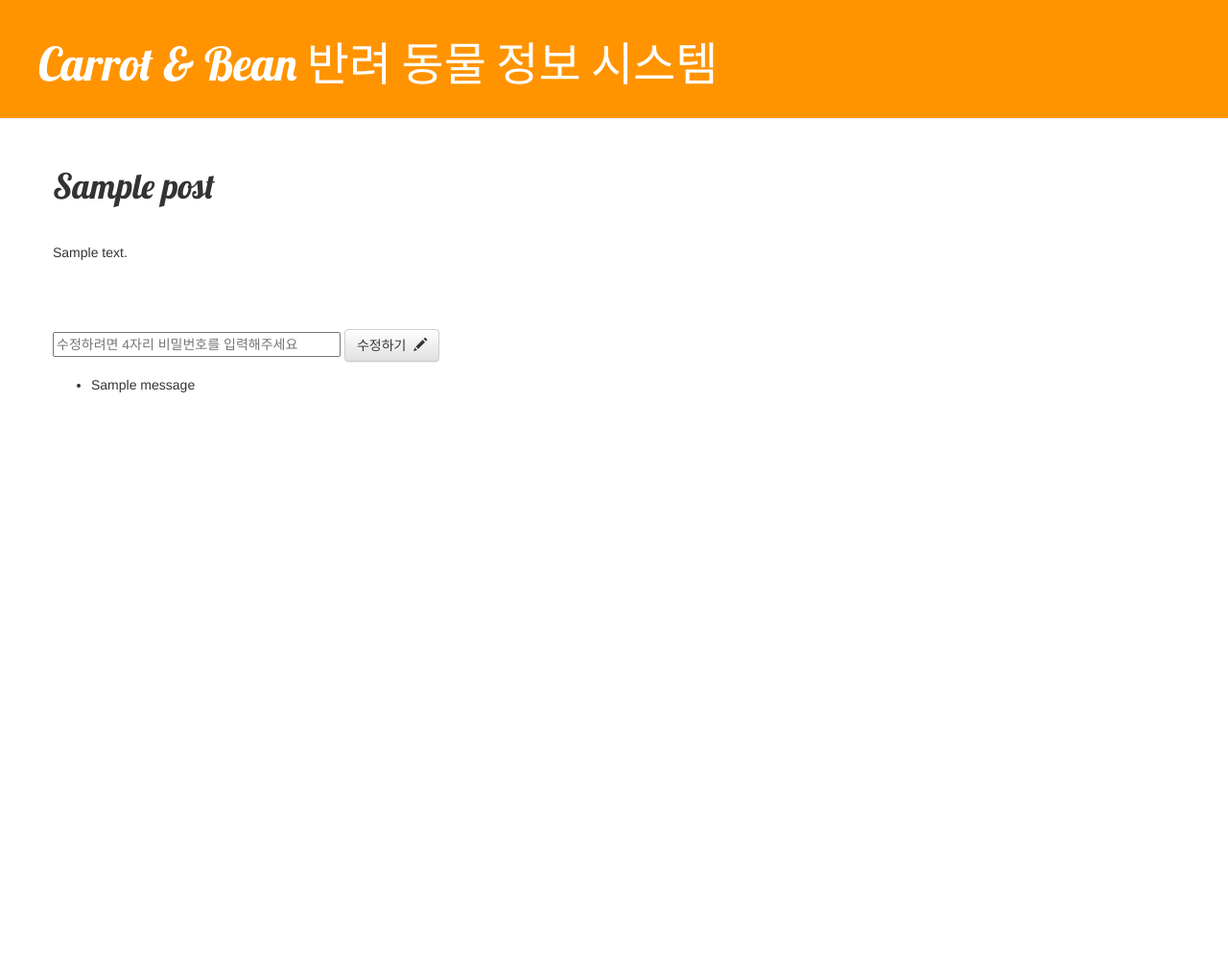
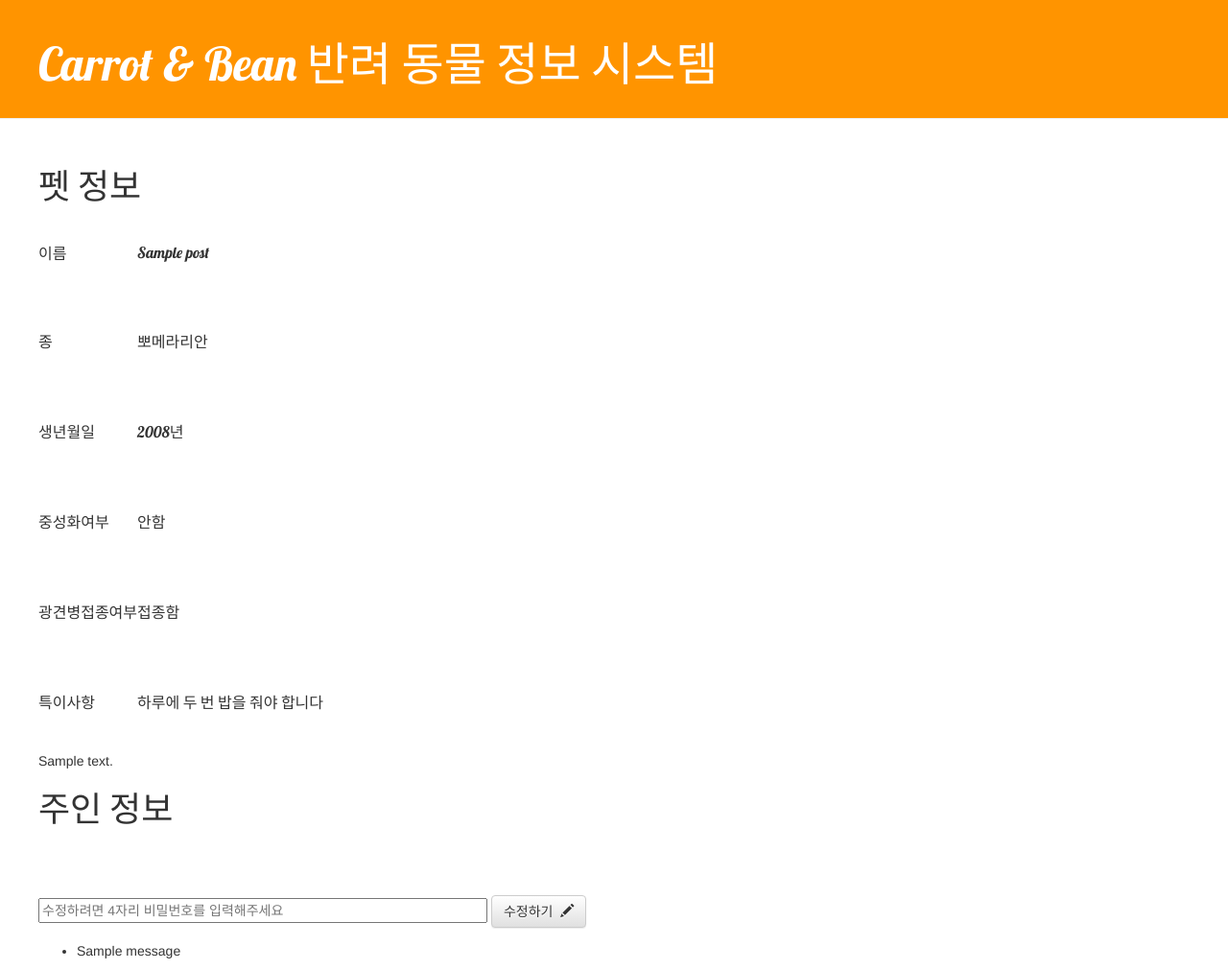
Before and after one commit to kyc0816/my-first-blog, a Django app: page /post/1/ in a window 1280 px wide. Shown: the whole page at 96% size. Before the commit the page ends 409 px from the top, so only its background shows below. Run offline with Django 3.2, Linux system fonts and the light colour scheme; tables that the repository leaves empty hold one stand-in row (values such as "Sample post"); one stand-in notice (Sample message) is shown; some libraries are stand-ins or nearby versions.

Commit message:
For a long time

```diff
--- a/blog/static/css/blog.css
+++ b/blog/static/css/blog.css
@@ -40,6 +40,7 @@ h1, h2, h3, h4 {
 .post {
     margin-bottom: 70px;
     margin-top: 30px;
+    width: 100%;
 }
 
 .post h1 a, .post h1 a:visited {
@@ -50,6 +51,11 @@ h1, h2, h3, h4 {
 	font-family: 'Lobster', 'meiryo', 'Nanum Gothic', sans-serif;
 	margin-bottom: 40px;
 	margin-top: 30px;
+    display: inline-block;
+}
+
+.listTitleType {
+    display: inline-block;
 }
 
 #editH1 {
--- a/blog/templates/blog/base.html
+++ b/blog/templates/blog/base.html
@@ -1,4 +1,6 @@
 <meta http-equiv="content-type" content="text/html; charset=utf-8">
+<!-- <meta name="viewport" content="width=device-width, initial-scale=1.0">
+<link href="assets/css/bootstrap-responsive.css" rel="stylesheet"> -->
 
 {% load static %}
 
@@ -20,10 +22,8 @@
         </div>
         <div class="content container">
             <div class="row">
-                <div class="col-md-8">
                 {% block content %}
                 {% endblock %}
-                </div>
             </div>
         </div>
     </body>
--- a/blog/templates/blog/post_detail.html
+++ b/blog/templates/blog/post_detail.html
@@ -9,8 +9,65 @@
             </div>
         {% endif %}
         {% endif %}
-        <h1 class="listTitle">{{ post.title }}</h1>
-        <p>{{ post.text|linebreaksbr }}</p>
+        <div class="petinfo">
+            <h1>펫 정보</h1>
+            <table>
+              <tbody>
+                <tr>
+                    <td>
+                      <p class="listTitleType">이름</p>
+                    </td>
+                    <td>
+                      <p class="listTitle">{{ post.title }}</p>
+                    </td>
+                </tr>
+                <tr>
+                    <td>
+                      <p class="listTitleType">종</p>
+                    </td>
+                    <td>
+                      <p class="listTitle">뽀메라리안</p>
+                    </td>
+                </tr>
+                <tr>
+                    <td>
+                      <p class="listTitleType">생년월일</p>
+                    </td>
+                    <td>
+                      <p class="listTitle">2008년</p>
+                    </td>
+                </tr>
+                <tr>
+                    <td>
+                      <p class="listTitleType">중성화여부</p>
+                    </td>
+                    <td>
+                      <p class="listTitle">안함</p>
+                    </td>
+                </tr>
+                <tr>
+                    <td>
+                      <p class="listTitleType">광견병접종여부</p>
+                    </td>
+                    <td>
+                      <p class="listTitle">접종함</p>
+                    </td>
+                </tr>
+                <tr>
+                    <td>
+                      <p class="listTitleType">특이사항
+                    <td>
+                      <p class="listTitle">하루에 두 번 밥을 줘야 합니다</p>
+                    </td>
+                </tr>
+              </tbody>
+            </table>
+
+            <p>{{ post.text|linebreaksbr }}</p>
+        </div>
+        <div class="ownerinfo">
+            <h1>주인 정보</h1>
+        </div>
     </div>
     <!-- 이 밑에 줄 주석임 -->
         <form method="POST" class="pw-form">{% csrf_token %}
--- /dev/null
+++ b/html에다가 폰트 넣을 때 링크.txt
@@ -0,0 +1 @@
+https://fonts.google.com/
```
Also changed, not shown: blog/templates/blog/post_detail_original.html (added, +30 -0 lines).
